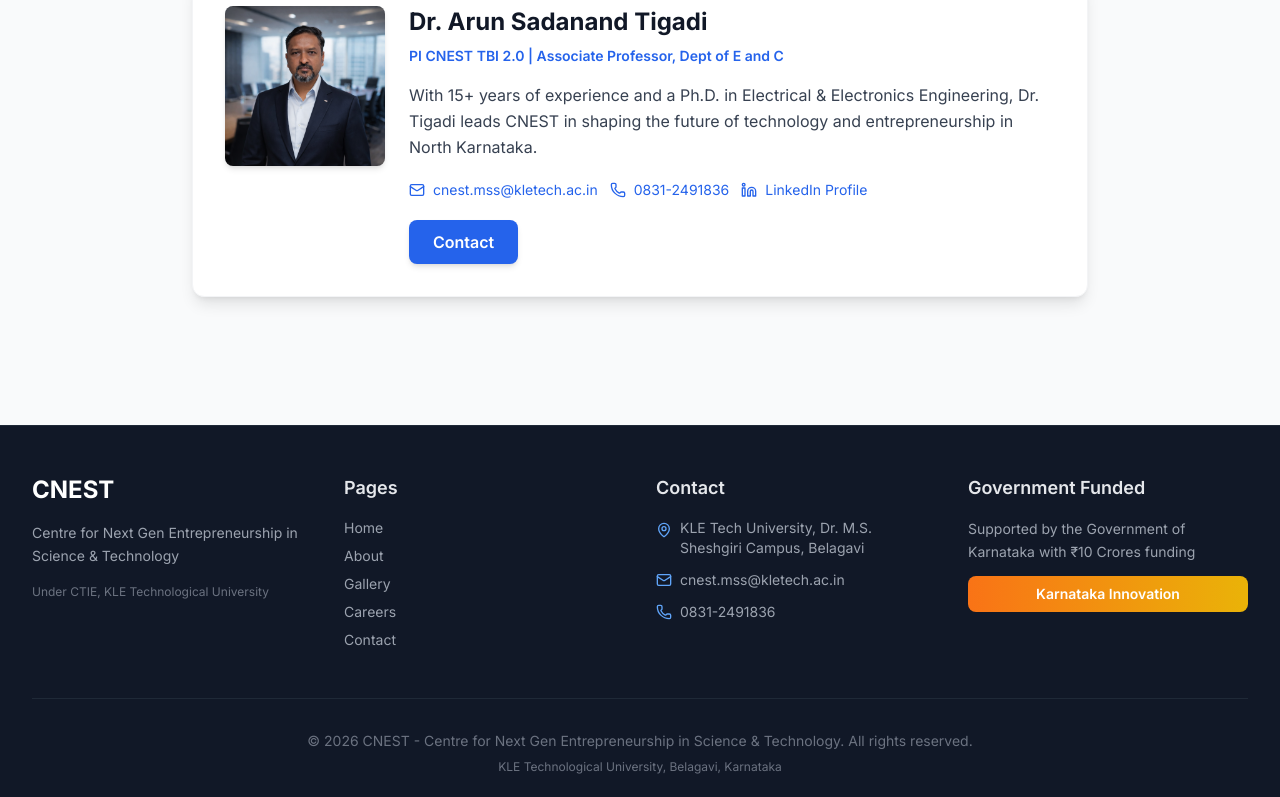
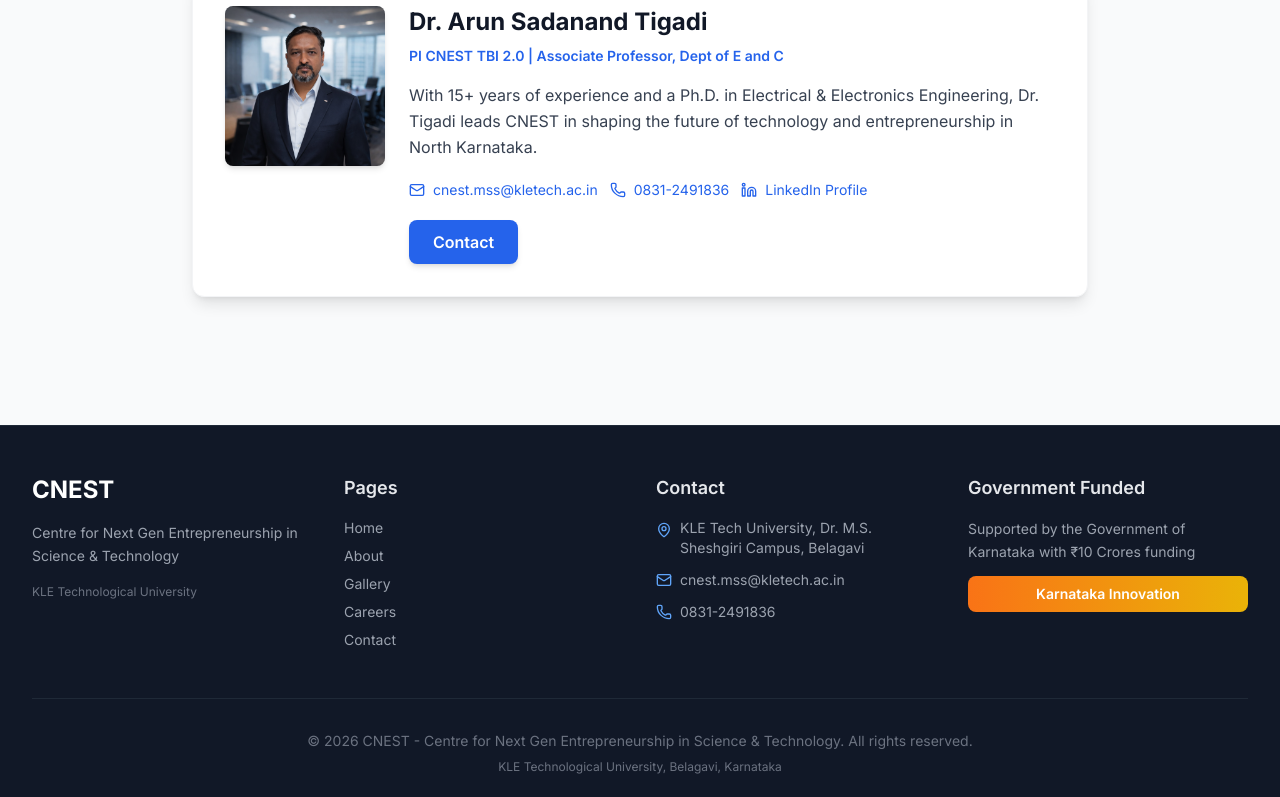
Before and after one commit to SushilChandaragi/CNEST, a React (Vite) app: page / in a window 1280 px wide. Shown: the part 5499-6296 px from the top of the page. Built offline with nearby package versions, Linux system fonts and the light colour scheme.

Commit message:
fix: update office address and remove CTIE reference in Footer

```diff
--- a/components/CallToAction.tsx
+++ b/components/CallToAction.tsx
@@ -23,7 +23,7 @@
                 <div>
                   <h3 className="text-xl font-bold mb-2">Visit Us</h3>
                   <p className="text-blue-100 dark:text-gray-300 leading-relaxed">
-                    CNEST, CTIE Office<br />
+                    CNEST Office,1st floor<br />
                     KLE Technological University<br />
                     Udyambagh, Belgaum, Karnataka
                   </p>
--- a/components/Footer.tsx
+++ b/components/Footer.tsx
@@ -13,7 +13,7 @@
               Centre for Next Gen Entrepreneurship in Science & Technology
             </p>
             <div className="mt-4 text-gray-500 dark:text-gray-500 text-xs">
-              Under CTIE, KLE Technological University
+               KLE Technological University
             </div>
           </div>
 
```
